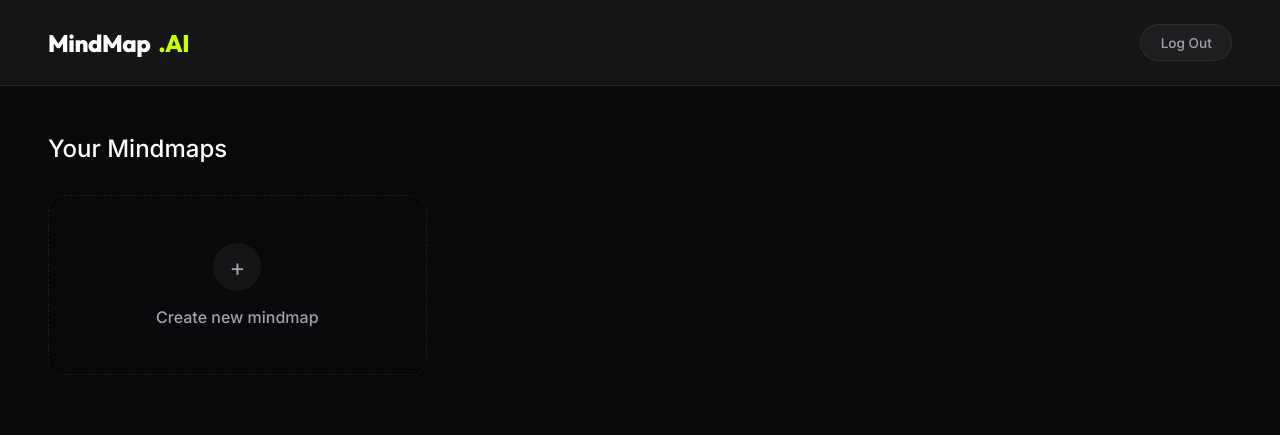
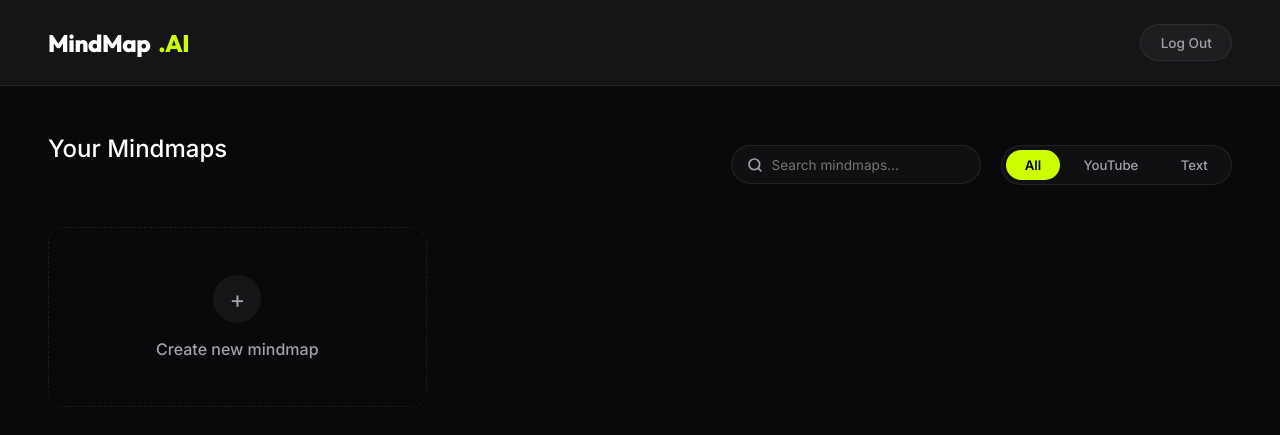
Before and after one commit to debmalya123-debug/Mind-Map, a Flask app: page /dashboard in a window 1280 px wide. Shown: the top 435 px of the page. Run offline with Flask 3, Linux system fonts and the light colour scheme; the visitor is signed in with stand-in values (Sample User, id 1); data that the repository does not hold is empty.

Commit message:
Implemented Searcha and Filter Options in DashBoard

```diff
--- a/static/css/dashboard.css
+++ b/static/css/dashboard.css
@@ -608,3 +608,109 @@ body {
 .yt-indicator svg {
     display: block;
 }
+
+/* Dashboard Search and Filter controls */
+.library-header {
+    display: flex;
+    justify-content: space-between;
+    align-items: center;
+    margin-bottom: 2rem;
+    flex-wrap: wrap;
+    gap: 1.5rem;
+}
+
+.library-controls {
+    display: flex;
+    align-items: center;
+    gap: 1.25rem;
+    flex-wrap: wrap;
+}
+
+.search-wrapper {
+    position: relative;
+    display: flex;
+    align-items: center;
+}
+
+.search-input {
+    background: rgba(255, 255, 255, 0.03);
+    border: 1px solid var(--border);
+    color: var(--text);
+    padding: 0.65rem 1rem 0.65rem 2.5rem;
+    border-radius: 99px;
+    font-family: 'Inter', sans-serif;
+    font-size: 0.85rem;
+    width: 250px;
+    transition: all 0.3s cubic-bezier(0.16, 1, 0.3, 1);
+}
+
+.search-input:focus {
+    outline: none;
+    border-color: var(--accent);
+    background: rgba(255, 255, 255, 0.06);
+    box-shadow: 0 0 12px var(--accent-glow);
+}
+
+.search-icon {
+    position: absolute;
+    left: 1rem;
+    color: var(--text-dim);
+    pointer-events: none;
+}
+
+.filter-group {
+    display: flex;
+    background: rgba(255, 255, 255, 0.03);
+    border: 1px solid var(--border);
+    padding: 0.25rem;
+    border-radius: 99px;
+    gap: 0.25rem;
+}
+
+.filter-btn {
+    background: transparent;
+    border: none;
+    color: var(--text-dim);
+    padding: 0.45rem 1.2rem;
+    border-radius: 99px;
+    cursor: pointer;
+    font-family: 'Inter', sans-serif;
+    font-size: 0.825rem;
+    font-weight: 500;
+    transition: all 0.25s cubic-bezier(0.16, 1, 0.3, 1);
+}
+
+.filter-btn.active {
+    background: var(--accent);
+    color: #000000;
+    font-weight: 600;
+}
+
+.filter-btn:hover:not(.active) {
+    color: var(--text);
+    background: rgba(255, 255, 255, 0.05);
+}
+
+@media (max-width: 768px) {
+    .library-header {
+        flex-direction: column;
+        align-items: stretch;
+    }
+    .library-controls {
+        flex-direction: column;
+        align-items: stretch;
+    }
+    .search-input {
+        width: 100%;
+    }
+    .search-wrapper {
+        width: 100%;
+    }
+    .filter-group {
+        justify-content: space-between;
+    }
+    .filter-btn {
+        flex: 1;
+        text-align: center;
+    }
+}
--- a/templates/dashboard.html
+++ b/templates/dashboard.html
@@ -19,6 +19,20 @@
     <main class="dash-main">
         <div class="library-header">
             <h1 class="section-title">Your Mindmaps</h1>
+            <div class="library-controls">
+                <div class="search-wrapper">
+                    <svg class="search-icon" width="16" height="16" viewBox="0 0 24 24" fill="none" stroke="currentColor" stroke-width="2.5" stroke-linecap="round" stroke-linejoin="round">
+                        <circle cx="11" cy="11" r="8"></circle>
+                        <line x1="21" y1="21" x2="16.65" y2="16.65"></line>
+                    </svg>
+                    <input type="text" id="search-maps" class="search-input" placeholder="Search mindmaps..." oninput="filterDashboardMaps()">
+                </div>
+                <div class="filter-group">
+                    <button class="filter-btn active" data-filter="all" onclick="setDashboardFilter('all')">All</button>
+                    <button class="filter-btn" data-filter="youtube" onclick="setDashboardFilter('youtube')">YouTube</button>
+                    <button class="filter-btn" data-filter="text" onclick="setDashboardFilter('text')">Text</button>
+                </div>
+            </div>
         </div>
 
         <div class="grid" id="mindmap-grid">
@@ -129,25 +143,50 @@
     </div>
 
     <script>
+        let allMindmaps = [];
+        let currentFilter = 'all';
+        let searchQuery = '';
+
         document.addEventListener('DOMContentLoaded', loadMaps);
 
         async function loadMaps() {
+            try {
+                const res = await fetch('/api/get_mindmaps');
+                if(!res.ok) {
+                    if(res.status === 401) window.location.href = '/';
+                    return;
+                }
+                allMindmaps = await res.json();
+                renderMindmaps();
+            } catch(e) {
+                console.error("Error loading maps", e);
+            }
+        }
+
+        function renderMindmaps() {
             const grid = document.getElementById('mindmap-grid');
+            if (!grid) return;
 
             // Keep the create card
             const createCard = grid.firstElementChild;
             grid.innerHTML = '';
             grid.appendChild(createCard);
 
-            try {
-                const res = await fetch('/api/get_mindmaps');
-                if(!res.ok) {
-                    if(res.status === 401) window.location.href = '/';
-                    return;
+            // Filter mindmaps
+            const filtered = allMindmaps.filter(m => {
+                const matchesSearch = m.title.toLowerCase().includes(searchQuery.toLowerCase());
+
+                let matchesFilter = true;
+                if (currentFilter === 'youtube') {
+                    matchesFilter = !!m.youtube_video_id;
+                } else if (currentFilter === 'text') {
+                    matchesFilter = !m.youtube_video_id;
                 }
-                const maps = await res.json();
 
-                maps.forEach((m, index) => {
+                return matchesSearch && matchesFilter;
+            });
+
+            filtered.forEach((m, index) => {
                 const card = document.createElement('a');
                 card.href = `/app/${m.id}`;
                 card.className = 'card';
@@ -188,9 +227,26 @@
                 `;
                 grid.appendChild(card);
             });
-            } catch(e) {
-                console.error("Error loading maps", e);
         }
+
+        function filterDashboardMaps() {
+            searchQuery = document.getElementById('search-maps').value;
+            renderMindmaps();
+        }
+
+        function setDashboardFilter(filterType) {
+            currentFilter = filterType;
+
+            // Update active state in UI
+            document.querySelectorAll('.filter-btn').forEach(btn => {
+                if (btn.getAttribute('data-filter') === filterType) {
+                    btn.classList.add('active');
+                } else {
+                    btn.classList.remove('active');
+                }
+            });
+
+            renderMindmaps();
         }
 
         // Handle clicking outside to close menus
```
Lines whose indentation alone changed are shown as unchanged.
